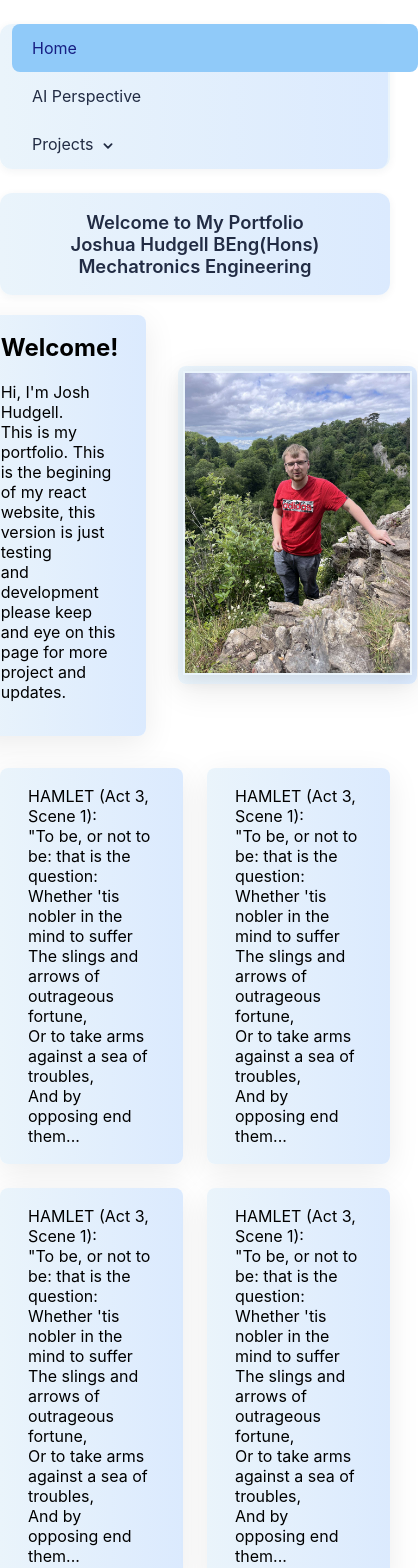
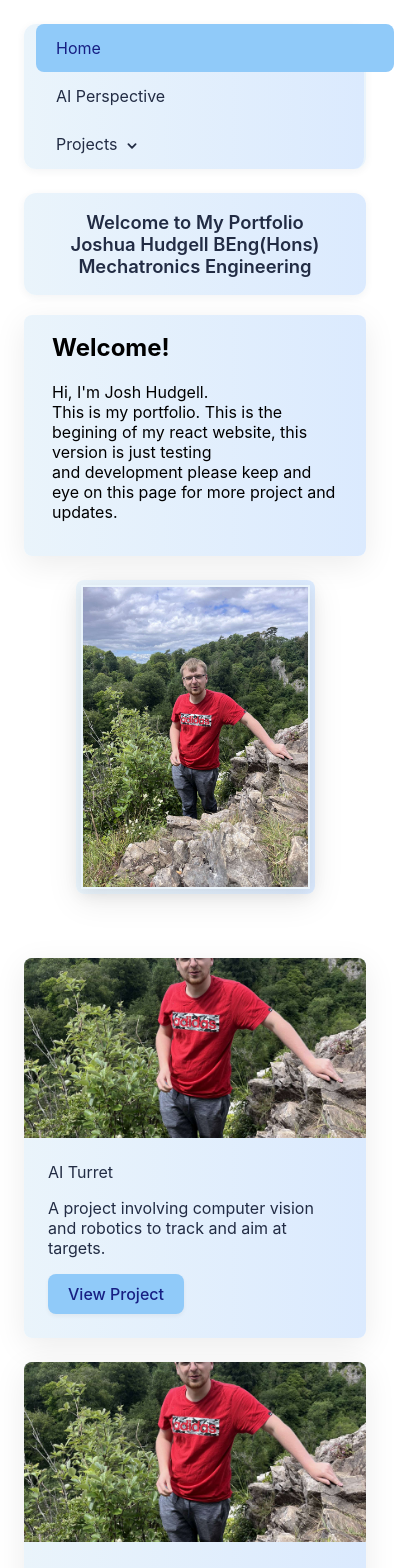
Before and after one commit to Squashable/Squashable.github.io, a React (Create React App) app: page / in a window 390 px wide. Shown: the top 1568 px of the page, 418 px wide, since content can reach past the window. Built offline with nearby package versions, Linux system fonts and the light colour scheme.

Commit message:
complete the home page
pending project updates and images. This should be it done if the links work correctly.

```diff
--- a/package.json
+++ b/package.json
@@ -7,7 +7,9 @@
     "@testing-library/jest-dom": "^6.6.3",
     "@testing-library/react": "^16.3.0",
     "@testing-library/user-event": "^13.5.0",
+    "bootstrap": "^5.3.7",
     "react": "^19.1.0",
+    "react-bootstrap": "^2.10.10",
     "react-dom": "^19.1.0",
     "react-router-dom": "^7.6.3",
     "react-scripts": "^5.0.1",
--- a/src/App.css
+++ b/src/App.css
@@ -1,38 +1,122 @@
 .App {
   text-align: center;
+  padding: 0 24px; /* Add some horizontal padding for smaller screens */
 }
 
-.App-logo {
-  height: 40vmin;
-  pointer-events: none;
+.spacer {
+  height: 20px;
 }
 
-@media (prefers-reduced-motion: no-preference) {
-  .App-logo {
-    animation: App-logo-spin infinite 20s linear;
+/* Welcome Section Styles */
+.welcome-section {
+  display: flex;
+  align-items: center;
+  justify-content: center;
+  gap: 32px;
+  margin-bottom: 32px;
+}
+
+.welcome-text {
+  background: linear-gradient(90deg, #eaf4fb 0%, #dbeafe 100%);
+  border-radius: 8px;
+  box-shadow: 0 8px 32px rgba(0,0,0,0.08);
+  padding: 18px 28px;
+  text-align: left;
+  flex-grow: 1;
+}
+
+.welcome-text h2 {
+  margin-top: 0;
+}
+
+.welcome-image-container {
+  background: linear-gradient(90deg, #eaf4fb 0%, #dbeafe 100%);
+  border-radius: 8px;
+  box-shadow: 0 8px 32px rgba(0,0,0,0.08);
+  padding: 5px;
+  flex-shrink: 0; /* Prevents the image container from shrinking */
+}
+
+.welcome-image {
+  max-width: 225px;
+  box-shadow: 0 4px 16px rgba(0,0,0,0.10);
+  border: 2px solid #eaf4fb;
+  background: #dbeafe;
+  display: block; /* Removes bottom space under image */
+}
+
+/* This will constrain the main content to match the navbar's width and center it */
+.parent {
+  max-width: 900px;
+  margin: 0 auto;
+}
+
+/* Project Grid Styles
+  This creates a responsive grid for your project cards.
+  - `display: grid` enables CSS Grid Layout.
+  - `grid-template-columns` creates as many columns as can fit, with a minimum
+    width of 18rem each. They will grow to fill any extra space.
+  - `gap` adds space between the cards.
+*/
+.project-grid {
+  display: grid;
+  grid-template-columns: repeat(auto-fit, minmax(18rem, 1fr));
+  gap: 24px;
+  padding-top: 32px;
+}
+
+.project-grid .card-img-top {
+  border-top-left-radius: 8px;
+  border-top-right-radius: 8px;
+  height: 180px;
+  object-fit: cover;
+}
+
+.project-grid .card {
+  background: linear-gradient(90deg, #eaf4fb 0%, #dbeafe 100%);
+  border-radius: 8px;
+  box-shadow: 0 8px 32px rgba(0,0,0,0.08);
+  border: none;
+  text-align: left;
+  display: flex; /* Use flexbox for consistent layout */
+  flex-direction: column;
+}
+
+.project-grid .card-body {
+  flex-grow: 1; /* Pushes the button to the bottom */
+  color: #222c44;
+  display: flex;
+  flex-direction: column;
+  justify-content: space-between;
+  padding: 24px;
+}
+
+.project-grid .btn-primary {
+  background-color: #90caf9;
+  border-color: #90caf9;
+  color: #171f83;
+  font-weight: 500;
+  align-self: flex-start; /* Prevents button from stretching to full width */
+  box-shadow: 0 2px 4px rgba(0,0,0,0.05);
+  transition: all 0.2s ease-in-out;
+  border-radius: 8px;
+  padding: 10px 20px;
+  text-decoration: none;
+}
+
+.project-grid .btn-primary:hover {
+  background-color: #b5d6f6;
+  border-color: #b5d6f6;
+  color: #171f83;
+  transform: translateY(-1px);
+  box-shadow: 0 4px 8px rgba(0,0,0,0.08);
+  text-decoration: none; /* Ensure no underline on hover */
+}
+
+/* Responsive adjustments for smaller screens */
+@media (max-width: 768px) {
+  .welcome-section {
+    flex-direction: column;
+    gap: 24px;
   }
 }
-
-.App-header {
-  background-color: #282c34;
-  min-height: 100vh;
-  display: flex;
-  flex-direction: column;
-  align-items: center;
-  justify-content: center;
-  font-size: calc(10px + 2vmin);
-  color: white;
-}
-
-.App-link {
-  color: #61dafb;
-}
-
-@keyframes App-logo-spin {
-  from {
-    transform: rotate(0deg);
-  }
-  to {
-    transform: rotate(360deg);
-  }
-}
--- a/src/App.js
+++ b/src/App.js
@@ -1,6 +1,7 @@
+import Button from 'react-bootstrap/Button';
+import Card from 'react-bootstrap/Card';
 import React from 'react';
 import { HashRouter as Router, Routes, Route } from 'react-router-dom';
-import logo from './logo.svg';
 import './App.css';
 import Navbar from './Navbar';
 import Artificial from './Artificial';
@@ -15,101 +16,112 @@ import Project08 from './Project08';
 import Project09 from './Project09';
 import Project10 from './Project10';
 
-const divStyle = {
-  background: 'linear-gradient(90deg, #eaf4fb 0%, #dbeafe 100%)',
-  borderRadius: '8px',
-  boxShadow: '0 8px 32px rgba(0,0,0,0.08)',
-  padding: '18px 28px',
-  textAlign: 'left'
-};
+const projects = [
+  {
+    title: 'AI Turret',
+    text: 'A project involving computer vision and robotics to track and aim at targets.',
+    link: '#/turret',
+    image: '/me.jpg',
+  },
+  {
+    title: 'Model Rail',
+    text: 'A model railway project with custom electronics and automation.',
+    link: '#/model-rail',
+    image: '/me.jpg',
+  },
+  {
+    title: 'Portfolio Website',
+    text: 'The React-based portfolio website you are currently viewing.',
+    link: '#/website-project',
+    image: '/me.jpg',
+  },
+  {
+    title: 'Future Project 04',
+    text: 'Details coming soon for a new and exciting project. Stay tuned!',
+    link: '#/project04',
+    image: '/me.jpg',
+  },
+  {
+    title: 'Future Project 05',
+    text: 'Details coming soon for a new and exciting project. Stay tuned!',
+    link: '#/project05',
+    image: '/me.jpg',
+  },
+  {
+    title: 'Future Project 06',
+    text: 'Details coming soon for a new and exciting project. Stay tuned!',
+    link: '#/project06',
+    image: '/me.jpg',
+  },
+  {
+    title: 'Future Project 07',
+    text: 'Details coming soon for a new and exciting project. Stay tuned!',
+    link: '#/project07',
+    image: '/me.jpg',
+  },
+  {
+    title: 'Future Project 08',
+    text: 'Details coming soon for a new and exciting project. Stay tuned!',
+    link: '#/project08',
+    image: '/me.jpg',
+  },
+  {
+    title: 'Future Project 09',
+    text: 'Details coming soon for a new and exciting project. Stay tuned!',
+    link: '#/project09',
+    image: '/me.jpg',
+  },
+  {
+    title: 'Future Project 10',
+    text: 'Details coming soon for a new and exciting project. Stay tuned!',
+    link: '#/project10',
+    image: '/me.jpg',
+  },
+];
 
-const imgContainerStyle = {
-  background: 'linear-gradient(90deg, #eaf4fb 0%, #dbeafe 100%)',
-  borderRadius: '8px',
-  boxShadow: '0 8px 32px rgba(0,0,0,0.08)',
-  padding: '5px',
-  flex: '0 0 auto',
-  display: 'inline-block'
-};
-
-const imgStyle = {
-  maxWidth: '225px', // Shrunk to half the previous size
-  boxShadow: '0 4px 16px rgba(0,0,0,0.10)',
-  border: '2px solid #eaf4fb',
-  background: '#dbeafe'
-};
-
-const flexRow = {
-  display: 'flex',
-  alignItems: 'center',
-  justifyContent: 'center',
-  gap: '32px',
-  marginBottom: '32px',
-};
-
-const gridStyle = {
-  display: 'grid',
-  gridTemplateColumns: '1fr 1fr',
-  gap: '24px',
-  maxWidth: '950px',
-  margin: '0 auto',
-};
+function ProjectCard({ title, text, link, image }) {
+  return (
+    <Card>
+      <Card.Img variant="top" src={image} />
+      <Card.Body>
+        <Card.Title>{title}</Card.Title>
+        <Card.Text>{text}</Card.Text>
+        <Button variant="primary" href={link}>View Project</Button>
+      </Card.Body>
+    </Card>
+  );
+}
 
 function Home() {
   return (
     <div className="parent">
-      <div style={flexRow}>
-        <div className="div10" style={divStyle}>
-          <h2 style={{ marginTop: 0 }}>Welcome!</h2>
+      <div className="welcome-section">
+        <div className="welcome-text">
+          <h2>Welcome!</h2>
           <p>
             Hi, I'm Josh Hudgell.<br />
             This is my portfolio. This is the begining of my react website, this version is just testing<br />
             and development please keep and eye on this page for more project and updates.
           </p>
         </div>
-        <div className="div11" style={{ display: 'flex', alignItems: 'center', justifyContent: 'center' }}>
-          <div style={imgContainerStyle}>
-            <img
-              src="/me.jpg"
-              alt="Photo of me"
-              style={imgStyle}
-            />
-          </div>
+        <div className="welcome-image-container">
+          <img
+            src="/me.jpg"
+            alt="Photo of me"
+            className="welcome-image"
+          />
         </div>
       </div>
-      <div style={gridStyle}>
-        <div className="div13" style={divStyle}>
-          HAMLET (Act 3, Scene 1):<br />
-          "To be, or not to be: that is the question:<br />
-          Whether 'tis nobler in the mind to suffer<br />
-          The slings and arrows of outrageous fortune,<br />
-          Or to take arms against a sea of troubles,<br />
-          And by opposing end them...
-        </div>
-        <div className="div14" style={divStyle}>
-          HAMLET (Act 3, Scene 1):<br />
-          "To be, or not to be: that is the question:<br />
-          Whether 'tis nobler in the mind to suffer<br />
-          The slings and arrows of outrageous fortune,<br />
-          Or to take arms against a sea of troubles,<br />
-          And by opposing end them...
-        </div>
-        <div className="div17" style={divStyle}>
-          HAMLET (Act 3, Scene 1):<br />
-          "To be, or not to be: that is the question:<br />
-          Whether 'tis nobler in the mind to suffer<br />
-          The slings and arrows of outrageous fortune,<br />
-          Or to take arms against a sea of troubles,<br />
-          And by opposing end them...
-        </div>
-        <div className="div18" style={divStyle}>
-          HAMLET (Act 3, Scene 1):<br />
-          "To be, or not to be: that is the question:<br />
-          Whether 'tis nobler in the mind to suffer<br />
-          The slings and arrows of outrageous fortune,<br />
-          Or to take arms against a sea of troubles,<br />
-          And by opposing end them...
-        </div>
+      <div className="project-grid">
+        {projects.map((project, index) => (
+          <ProjectCard
+            key={index}
+            title={project.title}
+            text={project.text}
+            link={project.link}
+            image={project.image}
+          />
+        ))}
       </div>
     </div>
   );
@@ -120,7 +132,7 @@ function App() {
     <Router basename={process.env.PUBLIC_URL}>
       <div className="App">
         <Navbar />
-        <div style={{ height: '20px' }} />
+        <div className="spacer" />
         <Routes>
           <Route path="/" element={<Home />} />
           <Route path="/artificial" element={<Artificial />} />
@@ -140,4 +152,5 @@ function App() {
   );
 }
 
+
 export default App;
```
Also changed, not shown: 1 other file (tests, documents, lock files or other folders).
